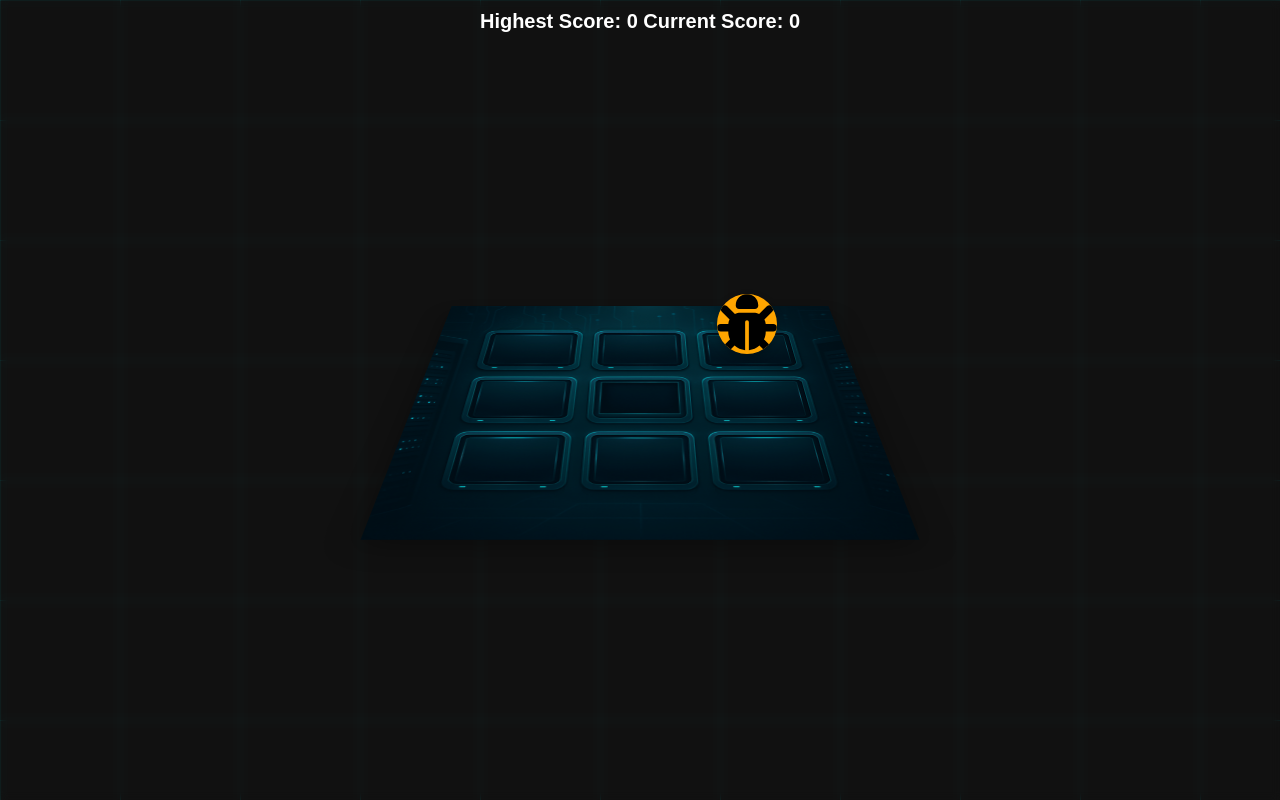
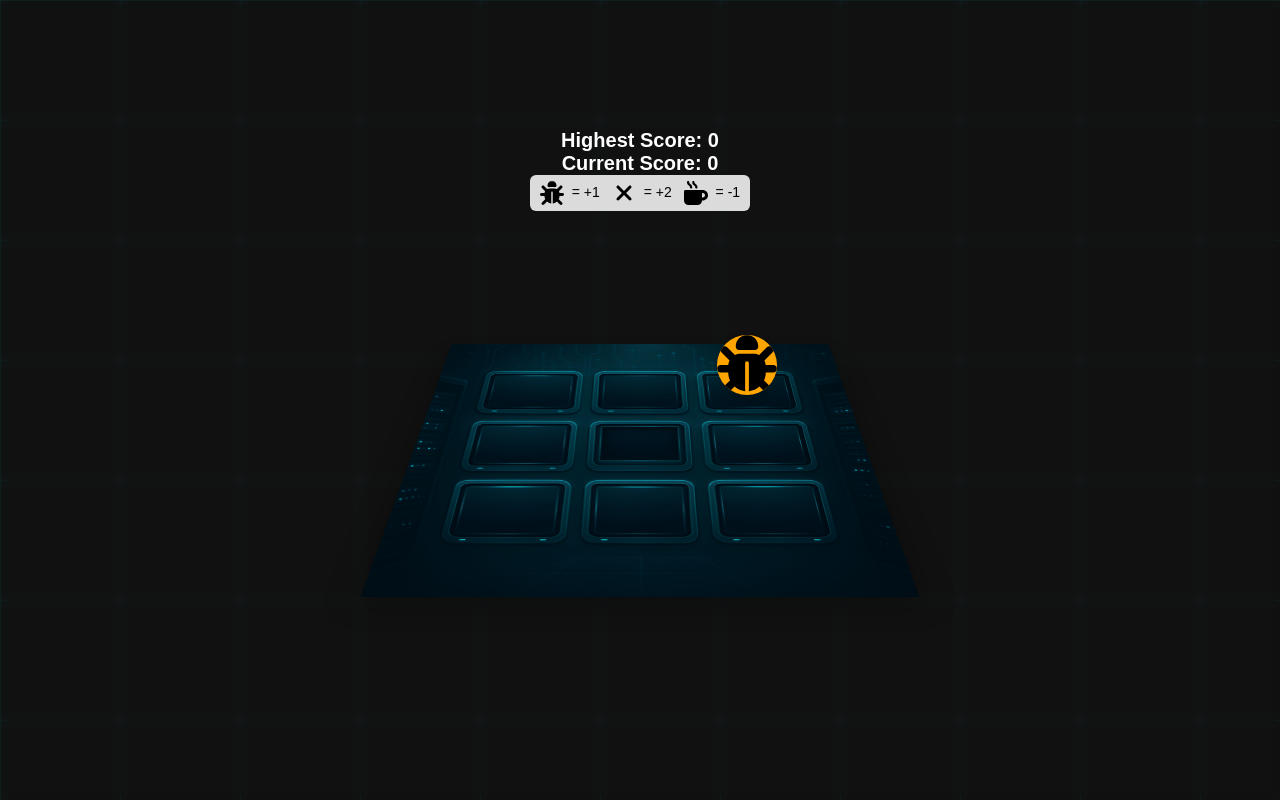
Before and after one commit to hiiamarthur/whack-a-mole-extension, a browser extension: page whack/index.html in a window 1280 px wide. Drawn offline with Linux system fonts and the light colour scheme.

Commit message:
fix: ui and add score info panel

```diff
--- a/whack/game.js
+++ b/whack/game.js
@@ -1,4 +1,5 @@
 const grid = document.getElementById('grid');
+
 
 for (let i = 0; i < 9; i++) {
   const hole = document.createElement('div');
--- a/whack/index.html
+++ b/whack/index.html
@@ -4,10 +4,16 @@
   <link rel="stylesheet" href="style.css" />
 </head>
 <body>
+
     <div id="scoreboard"
-      style="text-align: center; font-size: 20px; font-weight: bold; color: white; position: fixed; top: 10px; left: 10px; right: 10px; z-index: 1000;">
-      Highest Score: <span id="highest-score">0</span>
-      Current Score: <span id="score">0</span>
+      style="text-align: center; font-size: 20px; font-weight: bold; color: white; z-index: 1000; display: flex; justify-content: space-between; flex-direction: column;">
+      <span>Highest Score: <span id="highest-score">0</span></span>
+      <span>Current Score: <span id="score">0</span></span>
+    </div>
+    <div id="score-info">
+      <span><img id="mole-score" class="score-icon"> = +1 </span>
+      <span><img id="super-mole-score" class="score-icon"> = +2 </span>
+      <span><img id="bomb-score" class="score-icon"> = -1 </span>
     </div>
     <div id="background"> <div id="grid"></div></div>
 
--- a/whack/scripts.js
+++ b/whack/scripts.js
@@ -1,5 +1,9 @@
 const highestScoreEl = document.getElementById('highest-score');
 const currentScoreEl = document.getElementById('current-score');
+
+const moleScoreEl = document.getElementById('mole-score');
+const superMoleScoreEl = document.getElementById('super-mole-score');
+const bombScoreEl = document.getElementById('bomb-score');
 
 const MAX_SIZE = 64;
 let customCursorUrl = null;
@@ -7,16 +11,22 @@ let customCursorUrl = null;
 // Wait for shared state to be ready
 let sharedStateReady = false;
 
+async function init(){
+  await initSharedState();
+  moleScoreEl.src = window.customMoleUrl?? localStorage.getItem('customMole') ?? 'icons/bug-solid.svg';
+  superMoleScoreEl.src = window.customSuperMoleUrl ?? localStorage.getItem('customSuperMole') ?? 'icons/xmark-solid.svg';
+  bombScoreEl.src = window.customBombUrl ?? localStorage.getItem('customBomb') ?? 'icons/mug-hot-solid.svg';
+}
 // Initialize shared state
 async function initSharedState() {
   if (window.sharedState) {
     await window.sharedState.init();
     sharedStateReady = true;
-    loadCache();
+    await loadCache();
   } else {
     // Fallback to localStorage if shared state not available
     console.warn('Shared state not available, falling back to localStorage');
-    loadCache();
+    await loadCache();
   }
 }
 
@@ -144,6 +154,4 @@ async function updateScore(newScore) {
 }
 
 
-
-
-initSharedState();
+init();
--- a/whack/style.css
+++ b/whack/style.css
@@ -195,3 +195,22 @@ body {
       transform: translateY(-50px);
     }
   }
+
+  #score-info {
+    display: flex;
+    gap: 12px;
+    align-items: center;
+    justify-content: center;
+    font-size: 14px;
+    margin-bottom: 10px;
+    background-color: rgba(255, 255, 255, 0.85);
+    padding: 6px 10px;
+    border-radius: 6px;
+  }
+
+  .score-icon {
+    width: 24px;
+    height: 24px;
+    vertical-align: middle;
+    margin-right: 4px;
+  }
```
